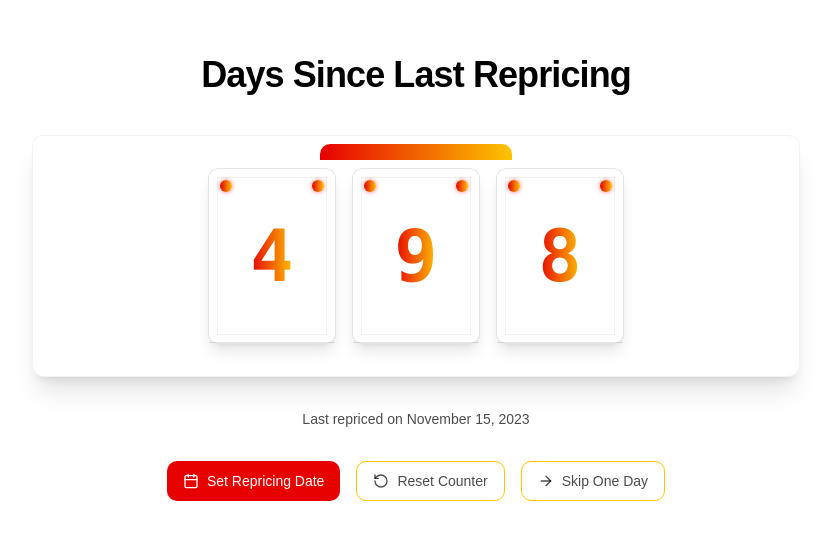
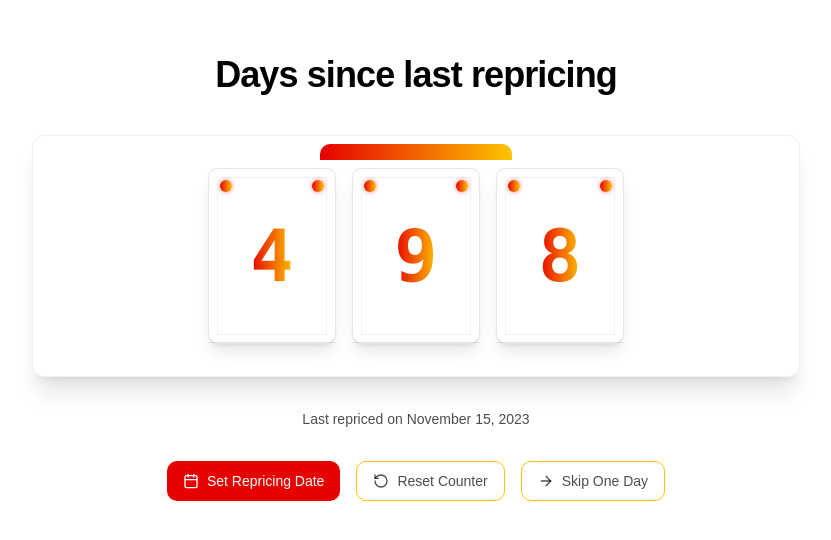
Before and after one commit to MattiaPompei/last-repricing-counter, a React (Vite) app: page / in a window 1280 px wide. Shown: the part 122-662 px from the top of the page, without its empty margins (224-1055 px from the left). Built offline with nearby package versions, Linux system fonts and the light colour scheme.

Commit message:
Fix title capitalization
Change the title to "Days since last repricing".

```diff
--- a/src/pages/RepricingCounter.tsx
+++ b/src/pages/RepricingCounter.tsx
@@ -67,7 +67,7 @@ const RepricingCounter: React.FC = () => {
 
       <div className="w-full max-w-3xl mx-auto text-center relative z-10">
         <h1 className="text-3xl md:text-4xl font-bold tracking-tight mb-10 text-black">
-          Days Since Last Repricing
+          Days since last repricing
         </h1>
 
         <Card className="bg-white shadow-xl border-black/5 overflow-hidden">
```
